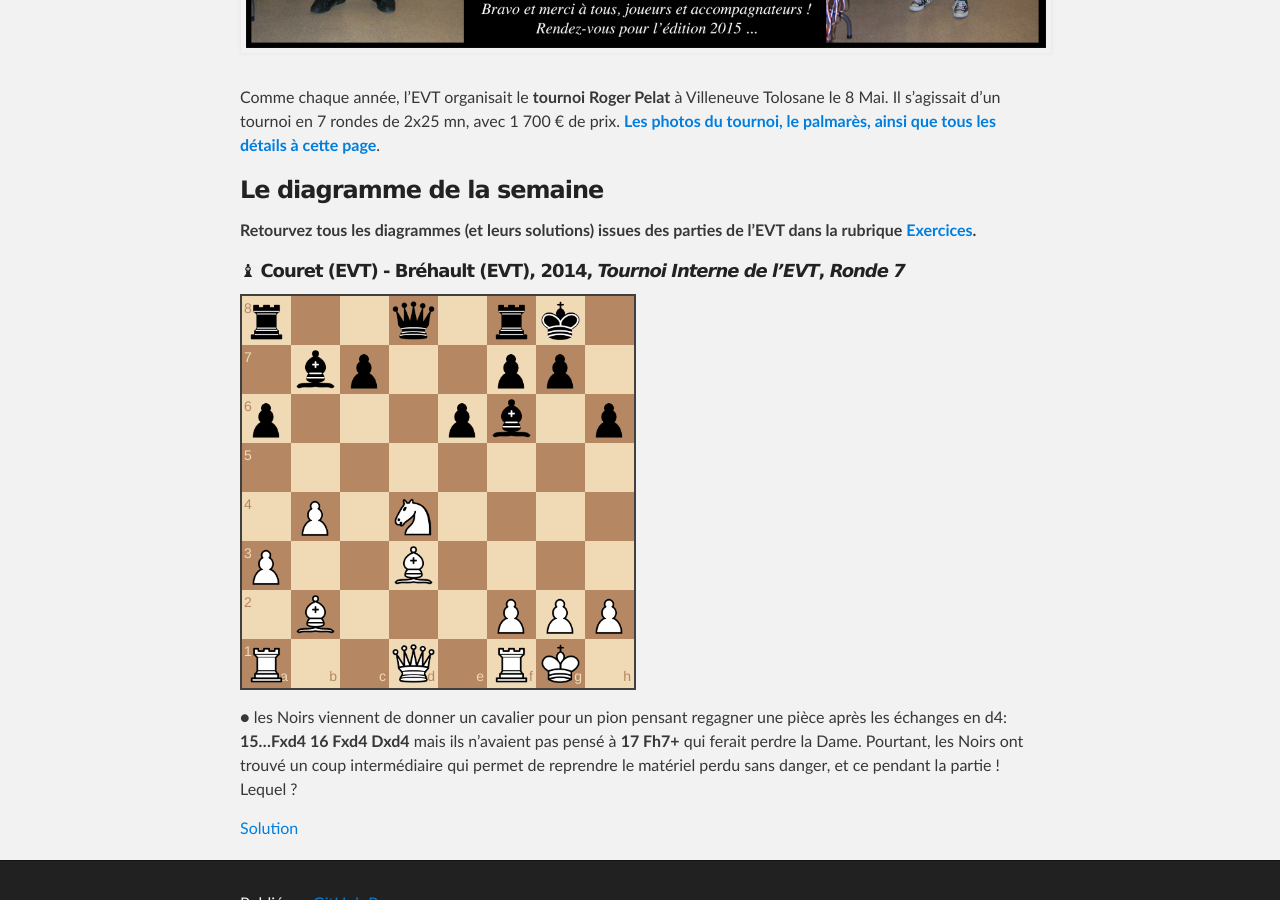
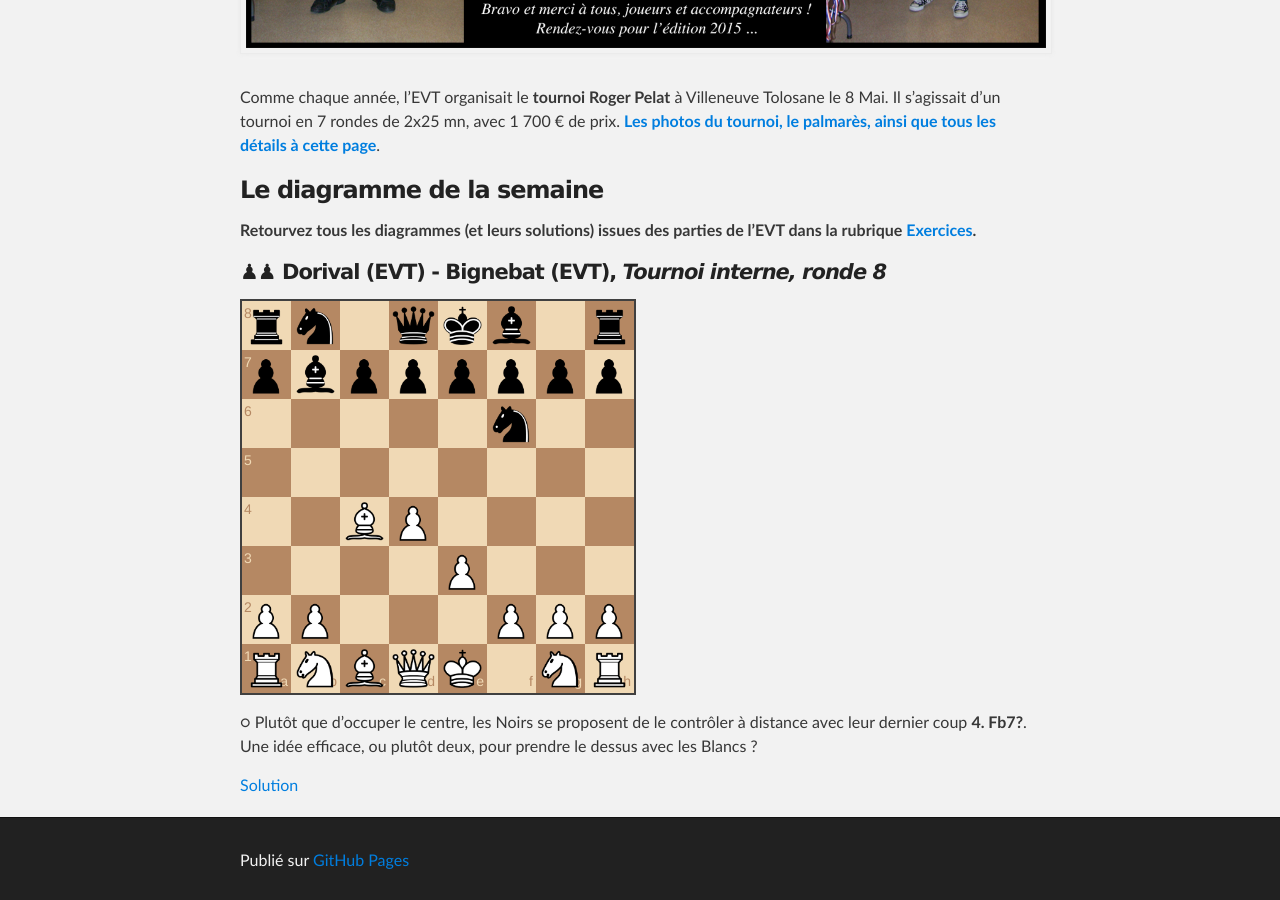
Before and after one commit to echiquier-villeneuve-tolosane/echiquier-villeneuve-tolosane.github.io, a Jekyll site: the page built from index.md, in a window 1280 px wide and 900 px high, scrolled down 996 px. Built offline with Jekyll 4.4.1, drawn with Linux system fonts in a browser that asks for light colours; nearby versions of some CDN libraries.

Commit message:
Updated index.md

```diff
--- a/index.md
+++ b/index.md
@@ -21,17 +21,11 @@ Comme chaque année, l'EVT organisait le **tournoi Roger Pelat** à Villeneuve T
 
 **Retourvez tous les diagrammes (et leurs solutions) issues des parties de l'EVT dans la rubrique [Exercices](http://echiquier-villeneuve-tolosane.github.io/exercices.html "Exercices").**
 
-##### &#9821; Couret (EVT) - Bréhault (EVT), 2014, _Tournoi Interne de l'EVT_, _Ronde 7_
 
-`r2q1rk1/1bp2pp1/p3pb1p/8/1P1N4/P2B4/1B3PPP/R2Q1RK1 b - - 0 15`
+#### &#9823;&#9823; **Dorival (EVT) - Bignebat (EVT)**, *Tournoi interne, ronde 8*
 
-&#9679; les Noirs viennent de donner un cavalier pour un pion pensant regagner
-une pièce après les échanges en d4: **15...Fxd4 16 Fxd4 Dxd4** mais ils
-n'avaient pas pensé à **17 Fh7+** qui ferait perdre la Dame.
-Pourtant, les Noirs ont trouvé un coup intermédiaire qui permet de reprendre le matériel perdu sans danger, et ce pendant la partie ! Lequel ?
+`rn1qkb1r/pbpppppp/5n2/8/2BP4/4P3/PP3PPP/RNBQK1NR w KQkq - 0 5`
 
-> **15...Dd5!** qui menace de mat en g2. Et sur les seules défenses les Noirs récupèrent le matériel :
->
-> - soit **16.f3** et maintenant la prise est sur échec : **16...Fxd5+ 17.Fxd5 18.Dxd5+ (-+)**,
->
-> - soit **16.Df3 Dxf3 17.gxf3! (17.Cxf3? Fxb2 -+) Tad8! 18.Tad1 Td6!!** et les Noirs vont doubler les tours pour réconquérir le matériel.
+&#9675; Plutôt que d'occuper le centre, les Noirs se proposent de le contrôler à distance avec leur dernier coup **4. Fb7?**. Une idée efficace, ou plutôt deux, pour prendre le dessus avec les Blancs ?
+
+> Le **4. Fb7** des Noirs est trop prématuré ! Les Blancs ont maintenant une attaque double sur le fou sans défense en b7, ainsi que sur la faiblesse légendaire des Noirs en f7. Comment ? Avec **5. Db3!**, et maintenant la seule défense des Noirs qui ne perde ni le fou, ni la partie - attention au mat en f7 ! - est ... **5... Dc8!**, mais les Blancs empochent tout de même le pion f7 et déroquent le roi noir : **6. Fxf7+ Rd8** (+=).
```
